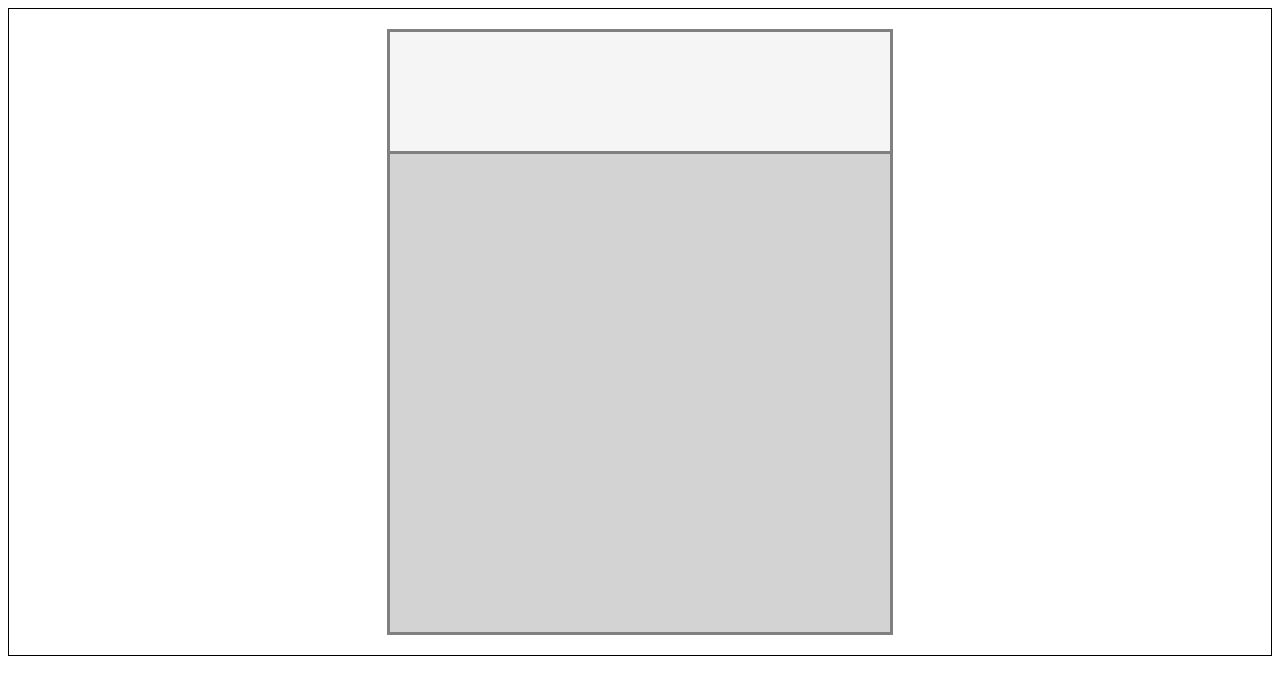
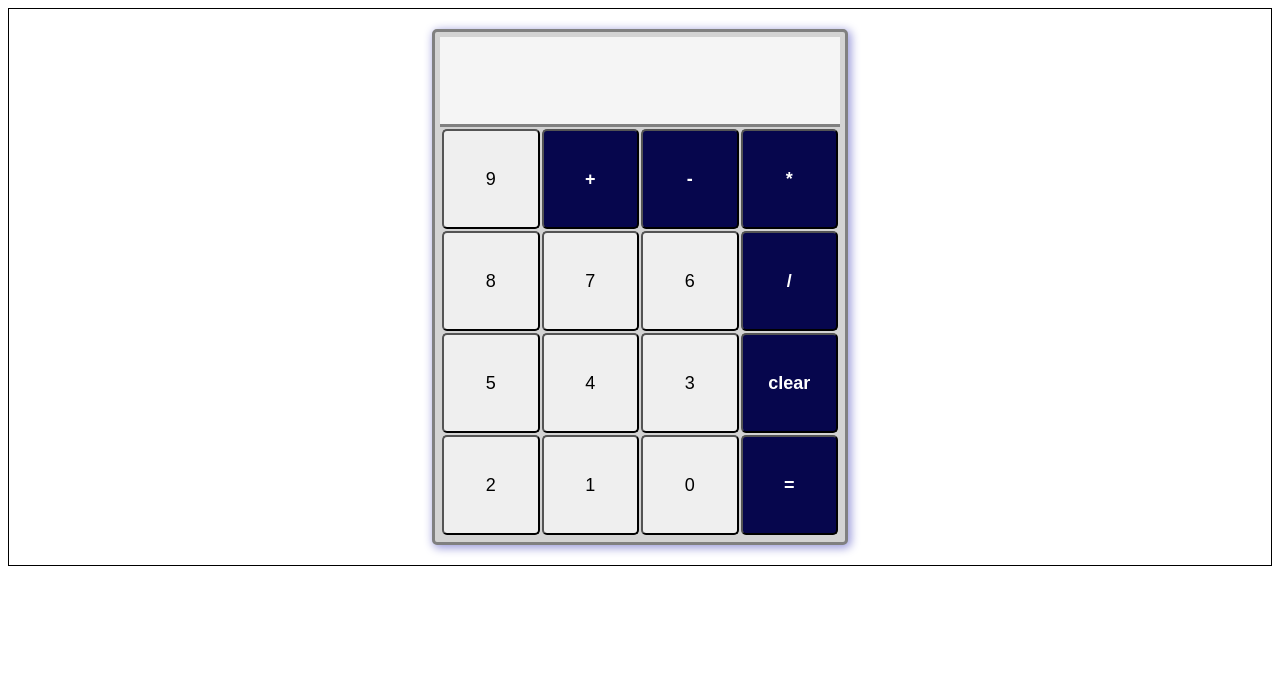
Before and after one commit to Hasan-Iqtedar/calculator, a plain HTML site: page index.html in a window 1280 px wide. Drawn offline with Linux system fonts and the light colour scheme.

Commit message:
Add buttons and styles

```diff
--- a/index.html
+++ b/index.html
@@ -12,12 +12,31 @@
 
 <body>
 
-    <main id='container'>
+    <main>
 
         <div id='display'>
+        </div>
 
-        </div>
         <div id='control'>
+            <div id='grid'>
+                <div class='col'><button class='button'>9</button></div>
+                <div class='col'><button class='button operation-button'>+</button></div>
+                <div class='col'><button class='button operation-button'>-</button></div>
+                <div class='col'><button class='button operation-button'>*</button></div>
+                <div class='col'><button class='button'>8</button></div>
+                <div class='col'><button class='button'>7</button></div>
+                <div class='col'><button class='button'>6</button></div>
+                <div class='col'><button class='button operation-button'>/</button></div>
+                <div class='col'><button class='button'>5</button></div>
+                <div class='col'><button class='button'>4</button></div>
+                <div class='col'><button class='button'>3</button></div>
+                <div class='col'><button class='button operation-button'>clear</button></div>
+                <div class='col'><button class='button'>2</button></div>
+                <div class='col'><button class='button'>1</button></div>
+                <div class='col'><button class='button'>0</button></div>
+                <div class='col'><button class='button operation-button'>=</button></div>
+
+            </div>
 
         </div>
 
--- a/styles/main.css
+++ b/styles/main.css
@@ -4,13 +4,16 @@ body {
 }
 
 main {
-    width: 500px;
-    height: 600px;
+    width: 400px;
+    height: 500px;
     margin: auto;
     display: flex;
     flex-direction: column;
-    background-color: lightgrey;
+    background-color: lightgray;
     border: 3px solid gray;
+    border-radius: 5px;
+    padding: 5px;
+    box-shadow: 2px 2px 10px 1px rgb(154, 154, 219);
 }
 
 #display {
@@ -20,6 +23,36 @@ main {
 }
 
 #control {
-    height: 80%;
-    /* border: 1px solid red; */
+    padding: 2px;
 }
+
+#grid {
+    display: grid;
+    row-gap: 2px;
+    column-gap: 2px;
+    grid-template-columns: repeat(4, 1fr);
+    grid-template-rows: repeat(4, 100px);
+}
+
+.button {
+    width: 100%;
+    height: 100%;
+    font-size: large;
+    border-radius: 5px;
+
+}
+
+.operation-button {
+    font-weight: bold;
+    color: white;
+    background-color: rgb(6, 6, 77);
+
+}
+
+button:hover {
+    background-color: lightgray;
+}
+
+.operation-button:hover {
+    background-color: rgb(9, 9, 41);
+}
```
